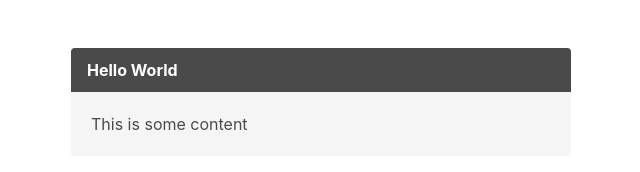
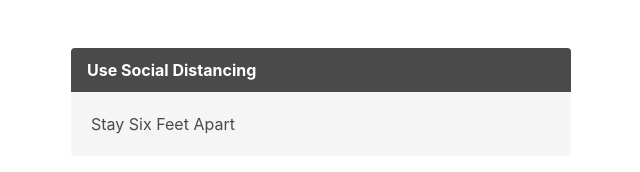
Before and after one commit to bfly2001/Day-20, a plain HTML site: page index.html in a window 1280 px wide. Shown: the whole page, without its empty margins (319-959 px from the left). Drawn offline with nearby package versions, Linux system fonts and the light colour scheme.

Commit message:
Update index.html
Changed text

```diff
--- a/index.html
+++ b/index.html
@@ -32,11 +32,11 @@
         <section id="app" class="section container">
             <article class="message" :class="accordionClasses">
                 <div class="message-header" @click="toggleAccordion">
-                    Hello World
+                    Use Social Distancing
                 </div>
                 <div class="message-body">
                     <div class="message-content">
-                        This is some content
+                        Stay Six Feet Apart
                     </div>
                 </div>
             </article>
```
